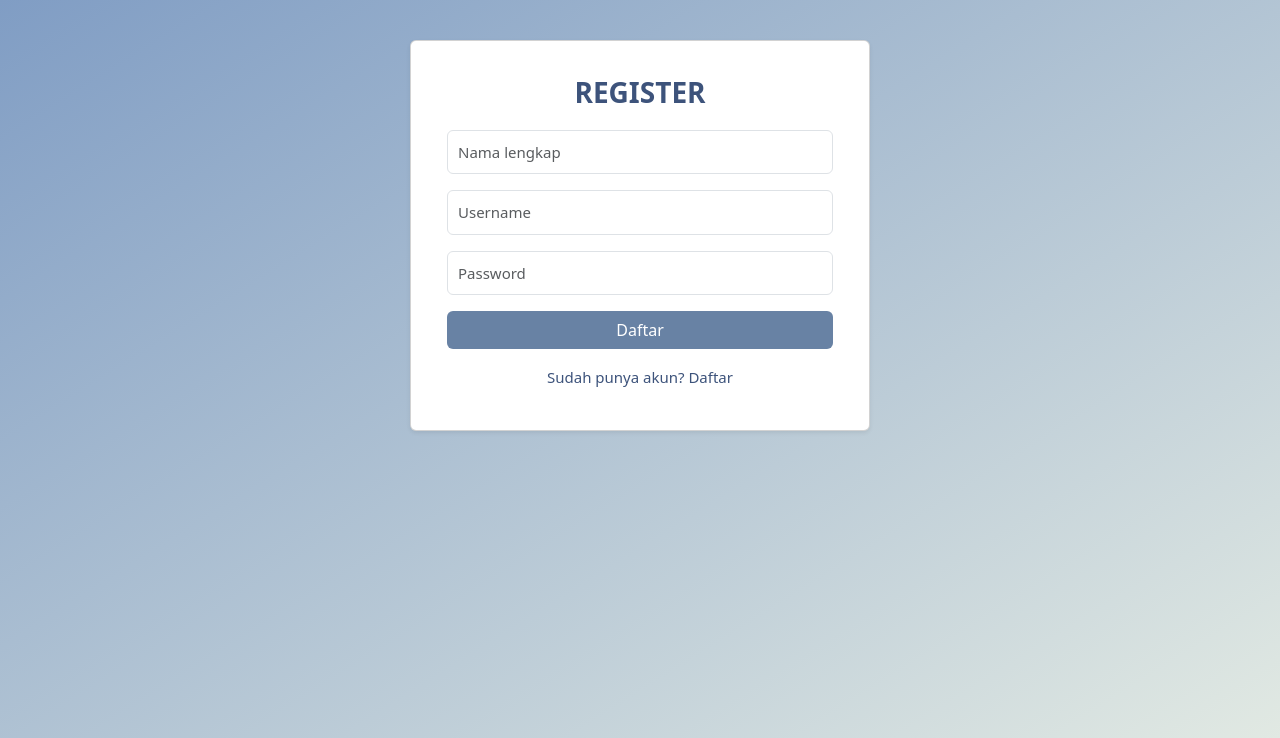
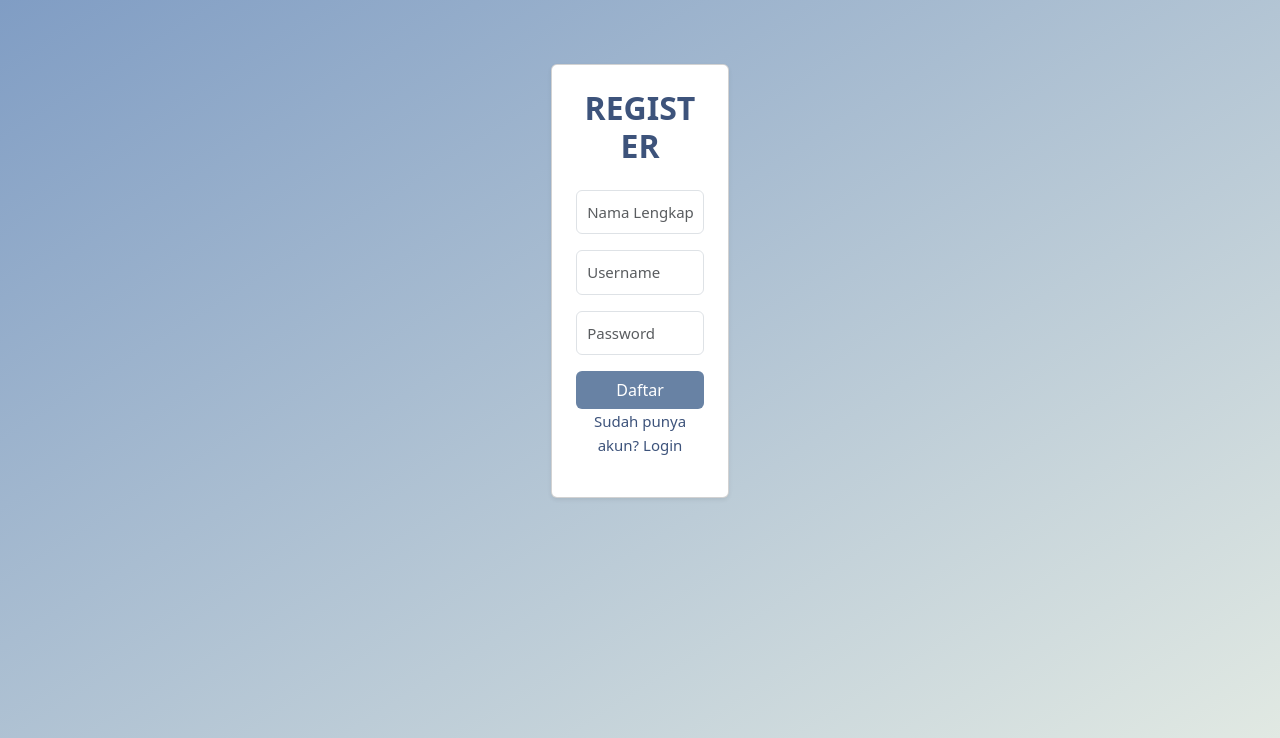
Before and after one commit to pxyzaa/project-akhir-pemweb, a PHP site: page /register.php in a window 1280 px wide. Shown: the top 738 px of the page. Run offline with PHP 8.4, Linux system fonts and the light colour scheme; some libraries are stand-ins or nearby versions.

Commit message:
Update register.php

```diff
--- a/register.php
+++ b/register.php
@@ -2,70 +2,65 @@
 include 'config.php';
 $pesan = "";
 
-if ($_SERVER["REQUEST_METHOD"] == "POST") {
-    $nama = trim($_POST['nama']);
-    $username = trim($_POST['username']);
+if (isset($_POST['daftar'])) {
+    $nama = mysqli_real_escape_string($conf, $_POST['nama']);
+    $username = mysqli_real_escape_string($conf, $_POST['username']);
     $password = $_POST['password'];
 
-    if ($nama == "" || $username == "" || $password == "") {
-        $pesan = "Semua input wajib diisi!";
-    } elseif (strlen($password) < 6) {
+    $cek = mysqli_query($conf, "SELECT * FROM users WHERE username='$username'");
+    if (mysqli_num_rows($cek) > 0) {
+        $pesan = "Username sudah dipakai!";
+    }elseif(strlen($password) < 6){
         $pesan = "Password minimal 6 karakter!";
     } else {
-        $cek = mysqli_prepare($conf, "SELECT id_user FROM users WHERE username = ?");
-        mysqli_stmt_bind_param($cek, "s", $username);
-        mysqli_stmt_execute($cek);
-        $hasil = mysqli_stmt_get_result($cek);
-
-        if (mysqli_num_rows($hasil) > 0) {
-            $pesan = "Username sudah dipakai!";
-        } else {
-            $hash = password_hash($password, PASSWORD_DEFAULT);
+        $password = password_hash($_POST['password'], PASSWORD_DEFAULT);
         $stmt = mysqli_prepare($conf, "INSERT INTO users (username, password, nama) VALUES (?, ?, ?)");
-            mysqli_stmt_bind_param($stmt, "sss", $username, $hash, $nama);
-
-            if (mysqli_stmt_execute($stmt)) {
-                header("location:login.php");
+        mysqli_stmt_bind_param($stmt, "sss", $username, $password, $nama);
+        if(mysqli_stmt_execute($stmt)){
+            header("location:login.php?status=registered");
             exit;
-            } else {
-                $pesan = "Terjadi kesalahan saat mendaftar.";
-            }
+        } else{
+            $pesan = "Terjadi kesalahan saat menyimpan data.";
         }
     }
 }
 ?>
 <!DOCTYPE html>
-<html lang="id" data-bs-theme="light">
+<html>
 <head>
-    <meta charset="UTF-8">
-    <meta name="viewport" content="width=device-width, initial-scale=1.0">
-    <link href="https://cdn.jsdelivr.net/npm/bootstrap@5.3.3/dist/css/bootstrap.min.css" rel="stylesheet">
+    <title>Register</title>
+    <link href="https://cdn.jsdelivr.net/npm/bootstrap@6.0.0-alpha.1/dist/css/bootstrap.min.css" rel="stylesheet" integrity="sha384-B/GM4XqrwHnWXNOWMbloTmrYXZg10cakYGmpfsR/bbzQ6JAJI4ihuyADKLnBgrCe" crossorigin="anonymous">
     <link rel="stylesheet" href="css/style.css">
-    <title>Register</title>
 </head>
 <body class="login-page">
 <div class="box">
+    <div class="row justify-content-center mt-4">
+        <div class="col-md-5">
             <div class="card shadow-sm">
-            <div class="card-body">
-                <h3 class="judul text-center fw-bold">REGISTER</h3>
-                <?php if ($pesan != "") { ?>
-                    <p class="error text-center"><?php echo $pesan; ?></p>
+                <div class="card-body p-4">
+                    <h2 class="judul fw-bold text-center mb-4">REGISTER</h2>
+                    <?php if($pesan != ""){ ?>
+                        <div class="alert alert-danger">
+                            <?php echo $pesan; ?>
+                        </div>
                         <?php } ?>
-                <form action="register.php" method="POST">
+                    <form action="register.php" method="post">
                         <div class="mb-3">
-                        <input type="text" class="form-control" name="nama" placeholder="Nama lengkap" required>
+                            <input class="form-control" type="text" name="nama" placeholder="Nama Lengkap" required>
                         </div>
                         <div class="mb-3">
-                        <input type="text" class="form-control" name="username" placeholder="Username" required>
+                            <input class="form-control" type="text" name="username" placeholder="Username" required>
                         </div>
                         <div class="mb-3">
-                        <input type="password" class="form-control" name="password" placeholder="Password" required>
+                            <input class="form-control" type="password" name="password" placeholder="Password" required>
                         </div>
-                    <button type="submit" class="btn w-100">Daftar</button>
-                    <p class="text-center mt-3">
-                        <a href="login.php" class="linkLog">Sudah punya akun? Daftar</a>
+                        <button class="btn w-100" type="submit" name="daftar">Daftar</button>
+                    </form>
+                    <p class="text-center">
+                        <a class="linkLog" href="login.php">Sudah punya akun? Login</a>
                     </p>
-                </form>
+                </div>
+            </div>
         </div>
     </div>
 </div>
```
Lines whose indentation alone changed are shown as unchanged.
